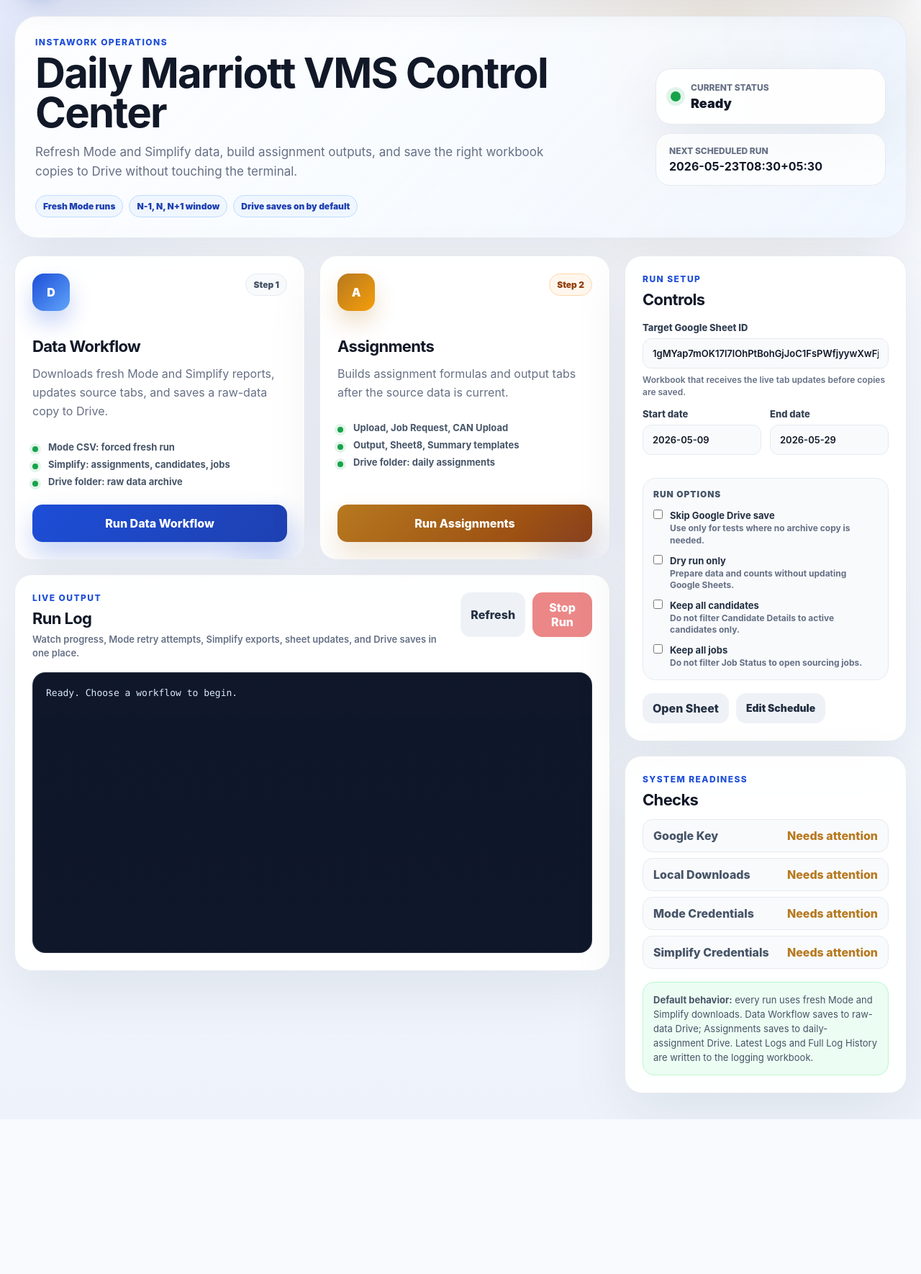
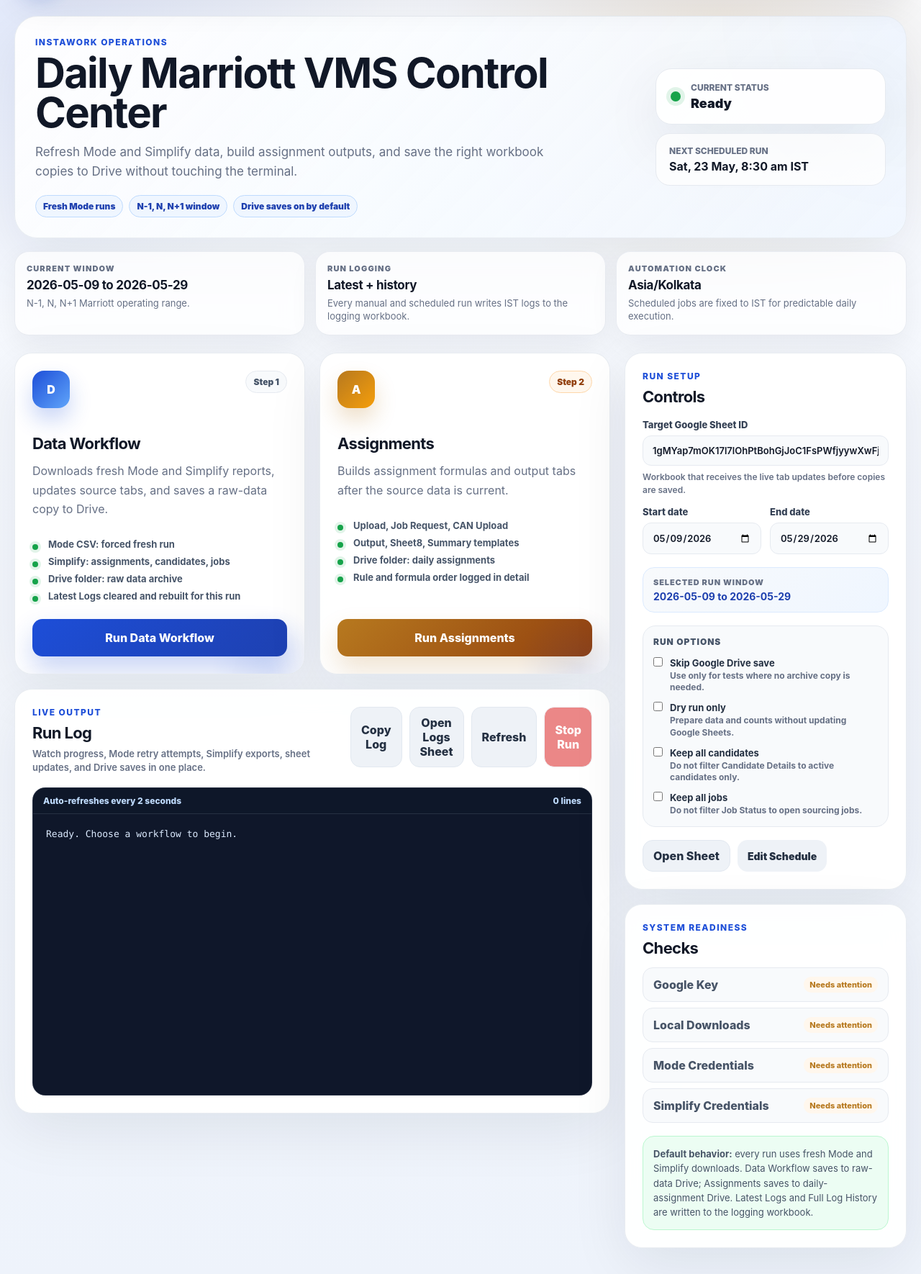
Before and after one commit to rchoutre-ops/VMS-Marriott, a Flask app: page / in a window 1280 px wide. Shown: the part 98-1868 px from the top of the page at 72% size. Before the commit the page ends 1653 px from the top, so only its background shows below. Run offline with Flask 3, Linux system fonts and the light colour scheme; data that the repository does not hold is empty.

Commit message:
Polish automation web UI
Co-authored-by: Cursor <cursoragent@cursor.com>

```diff
--- a/static/app.js
+++ b/static/app.js
@@ -5,6 +5,13 @@ const stopButton = document.querySelector("#stop-button");
 const toast = document.querySelector("#toast");
 const runButtons = [...document.querySelectorAll("[data-workflow]")];
 const nextRunValue = document.querySelector("#next-run-value");
+const copyLogButton = document.querySelector("#copy-log");
+const openLogSheetButton = document.querySelector("#open-log-sheet");
+const logLineCount = document.querySelector("#log-line-count");
+const startDateInput = document.querySelector("#start_date");
+const endDateInput = document.querySelector("#end_date");
+const dateWindowLabel = document.querySelector("#date-window-label");
+const LOG_SPREADSHEET_ID = "1veHtzoByPQfD7CDynmxJOTiH2ZuksqkxUnmG96alwYE";
 
 function formData() {
   return {
@@ -27,6 +34,35 @@ function showToast(message) {
   }, 4500);
 }
 
+function formatIstDateTime(value) {
+  if (!value) {
+    return "Not scheduled";
+  }
+  const parsed = new Date(value);
+  if (Number.isNaN(parsed.getTime())) {
+    return value;
+  }
+  return new Intl.DateTimeFormat("en-IN", {
+    weekday: "short",
+    day: "2-digit",
+    month: "short",
+    hour: "numeric",
+    minute: "2-digit",
+    hour12: true,
+    timeZone: "Asia/Kolkata",
+    timeZoneName: "short",
+  }).format(parsed);
+}
+
+function updateDateWindowLabel() {
+  if (!dateWindowLabel) {
+    return;
+  }
+  const startDate = startDateInput.value || "Start date";
+  const endDate = endDateInput.value || "End date";
+  dateWindowLabel.textContent = `${startDate} to ${endDate}`;
+}
+
 function setRunning(isRunning) {
   runButtons.forEach((button) => {
     button.disabled = isRunning;
@@ -46,6 +82,13 @@ function updateRequirements(requirements) {
 }
 
 async function startWorkflow(workflow) {
+  setRunning(true);
+  const clickedButton = runButtons.find((button) => button.dataset.workflow === workflow);
+  const originalLabel = clickedButton?.textContent;
+  if (clickedButton) {
+    clickedButton.textContent = "Starting...";
+  }
+  try {
     const response = await fetch(`/run/${workflow}`, {
       method: "POST",
       headers: { "Content-Type": "application/json" },
@@ -54,10 +97,19 @@ async function startWorkflow(workflow) {
     const payload = await response.json();
     if (!response.ok) {
       showToast(payload.error || "Could not start workflow.");
+      setRunning(false);
       return;
     }
     showToast("Workflow started.");
     await refreshStatus();
+  } catch {
+    showToast("Could not reach the workflow server.");
+    setRunning(false);
+  } finally {
+    if (clickedButton && originalLabel) {
+      clickedButton.textContent = originalLabel;
+    }
+  }
 }
 
 async function stopWorkflow() {
@@ -82,12 +134,15 @@ async function refreshStatus() {
   setRunning(payload.running);
   updateRequirements(payload.requirements || {});
   if (nextRunValue) {
-    nextRunValue.textContent = payload.schedule?.next_run || "Not scheduled";
+    nextRunValue.textContent = formatIstDateTime(payload.schedule?.next_run);
   }
 
   if (payload.logs && payload.logs.length) {
     logs.textContent = payload.logs.join("");
     logs.scrollTop = logs.scrollHeight;
+    if (logLineCount) {
+      logLineCount.textContent = `${payload.logs.length} lines`;
+    }
   }
 }
 
@@ -99,6 +154,19 @@ stopButton.addEventListener("click", stopWorkflow);
 
 document.querySelector("#refresh-status").addEventListener("click", refreshStatus);
 
+copyLogButton.addEventListener("click", async () => {
+  try {
+    await navigator.clipboard.writeText(logs.textContent);
+    showToast("Log copied.");
+  } catch {
+    showToast("Could not copy log from this browser.");
+  }
+});
+
+openLogSheetButton.addEventListener("click", () => {
+  window.open(`https://docs.google.com/spreadsheets/d/${LOG_SPREADSHEET_ID}/edit`, "_blank", "noopener");
+});
+
 document.querySelector("#open-sheet").addEventListener("click", () => {
   const sheetId = document.querySelector("#target_spreadsheet_id").value.trim();
   if (!sheetId) {
@@ -108,5 +176,8 @@ document.querySelector("#open-sheet").addEventListener("click", () => {
   window.open(`https://docs.google.com/spreadsheets/d/${sheetId}/edit`, "_blank", "noopener");
 });
 
+startDateInput.addEventListener("input", updateDateWindowLabel);
+endDateInput.addEventListener("input", updateDateWindowLabel);
+updateDateWindowLabel();
 refreshStatus();
 window.setInterval(refreshStatus, 2000);
--- a/static/styles.css
+++ b/static/styles.css
@@ -16,6 +16,7 @@
   --slate: #0f172a;
   --shadow: 0 24px 80px rgba(15, 23, 42, 0.08);
   --shadow-soft: 0 14px 40px rgba(15, 23, 42, 0.06);
+  --ring: 0 0 0 4px rgba(147, 197, 253, 0.24);
 }
 
 * {
@@ -130,6 +135,49 @@ body {
   border: 1px solid rgba(230, 234, 240, 0.9);
   border-radius: 32px;
   box-shadow: var(--shadow);
+}
+
+.insight-grid {
+  display: grid;
+  grid-template-columns: repeat(3, minmax(0, 1fr));
+  gap: 14px;
+  margin: -6px 0 24px;
+}
+
+.insight-card {
+  padding: 16px;
+  background: rgba(255, 255, 255, 0.74);
+  border: 1px solid rgba(230, 234, 240, 0.92);
+  border-radius: 20px;
+  box-shadow: var(--shadow-soft);
+  backdrop-filter: blur(14px);
+}
+
+.insight-card strong,
+.insight-card span {
+  display: block;
+}
+
+.insight-label {
+  color: var(--muted);
+  font-size: 11px;
+  font-weight: 950;
+  letter-spacing: 0.1em;
+  text-transform: uppercase;
+}
+
+.insight-card strong {
+  margin-top: 6px;
+  color: var(--ink);
+  font-size: 17px;
+  letter-spacing: -0.02em;
+}
+
+.insight-card p {
+  margin: 6px 0 0;
+  color: var(--muted);
+  font-size: 13px;
+  line-height: 1.45;
 }
 
 .hero-actions {
@@ -269,6 +317,20 @@ h2 {
 }
 
 .workflow-card,
+.insight-card,
+.settings-card,
+.log-card {
+  transition: transform 0.18s ease, box-shadow 0.18s ease, border-color 0.18s ease;
+}
+
+.workflow-card:hover,
+.insight-card:hover {
+  transform: translateY(-2px);
+  border-color: rgba(147, 197, 253, 0.72);
+  box-shadow: 0 24px 70px rgba(15, 23, 42, 0.1);
+}
+
+.workflow-card,
 .settings-card,
 .log-card {
   padding: 24px;
@@ -402,6 +475,7 @@ button:disabled {
   padding: 11px 14px;
   color: #243042;
   background: #eef2f7;
+  border: 1px solid #e2e8f0;
 }
 
 .secondary-button:hover:not(:disabled),
@@ -649,19 +728,27 @@ input:focus {
 
 .requirements li {
   display: flex;
+  align-items: center;
   justify-content: space-between;
+  gap: 12px;
   color: #475467;
   font-weight: 800;
 }
 
 .requirements li::after {
   content: "Needs attention";
+  flex: 0 0 auto;
+  padding: 4px 8px;
   color: var(--gold);
+  background: var(--gold-soft);
+  border-radius: 999px;
+  font-size: 11px;
 }
 
 .requirements li.ok::after {
   content: "OK";
   color: var(--green);
+  background: var(--green-soft);
 }
 
 .button-row {
@@ -683,6 +770,33 @@ input:focus {
   border-radius: 16px;
   font-size: 13px;
   line-height: 1.55;
+}
+
+.run-summary {
+  padding: 13px 14px;
+  margin: 4px 0 18px;
+  background: linear-gradient(135deg, #f8fafc, #eff6ff);
+  border: 1px solid #dbeafe;
+  border-radius: 16px;
+}
+
+.run-summary span,
+.run-summary strong {
+  display: block;
+}
+
+.run-summary span {
+  color: var(--muted);
+  font-size: 11px;
+  font-weight: 950;
+  letter-spacing: 0.08em;
+  text-transform: uppercase;
+}
+
+.run-summary strong {
+  margin-top: 4px;
+  color: var(--blue-dark);
+  font-size: 14px;
 }
 
 .success-note {
@@ -756,6 +870,30 @@ code {
   border: 1px solid rgba(148, 163, 184, 0.18);
 }
 
+.log-shell {
+  overflow: hidden;
+  background: var(--slate);
+  border: 1px solid rgba(148, 163, 184, 0.18);
+  border-radius: 18px;
+}
+
+.log-shell #logs {
+  border: 0;
+  border-radius: 0;
+}
+
+.log-meta {
+  display: flex;
+  justify-content: space-between;
+  gap: 12px;
+  padding: 10px 14px;
+  color: #bfdbfe;
+  background: rgba(15, 23, 42, 0.92);
+  border-bottom: 1px solid rgba(148, 163, 184, 0.18);
+  font-size: 12px;
+  font-weight: 800;
+}
+
 .toast {
   position: fixed;
   right: 24px;
--- a/templates/index.html
+++ b/templates/index.html
@@ -38,7 +38,7 @@
             <span class="status-dot" id="status-dot"></span>
             <div>
               <p class="status-label">Current status</p>
-              <p class="status-value" id="status-value">Ready</p>
+              <p class="status-value" id="status-value" aria-live="polite">Ready</p>
             </div>
           </div>
           <div class="mini-card">
@@ -46,6 +46,24 @@
             <strong id="next-run-value">Loading...</strong>
           </div>
         </div>
+      </section>
+
+      <section class="insight-grid">
+        <article class="insight-card">
+          <span class="insight-label">Current window</span>
+          <strong>{{ defaults.start_date }} to {{ defaults.end_date }}</strong>
+          <p>N-1, N, N+1 Marriott operating range.</p>
+        </article>
+        <article class="insight-card">
+          <span class="insight-label">Run logging</span>
+          <strong>Latest + history</strong>
+          <p>Every manual and scheduled run writes IST logs to the logging workbook.</p>
+        </article>
+        <article class="insight-card">
+          <span class="insight-label">Automation clock</span>
+          <strong>Asia/Kolkata</strong>
+          <p>Scheduled jobs are fixed to IST for predictable daily execution.</p>
+        </article>
       </section>
 
       <section class="dashboard-grid">
@@ -62,6 +80,7 @@
                 <li>Mode CSV: forced fresh run</li>
                 <li>Simplify: assignments, candidates, jobs</li>
                 <li>Drive folder: raw data archive</li>
+                <li>Latest Logs cleared and rebuilt for this run</li>
               </ul>
               <button class="primary-button" data-workflow="data">Run Data Workflow</button>
             </article>
@@ -77,6 +96,7 @@
                 <li>Upload, Job Request, CAN Upload</li>
                 <li>Output, Sheet8, Summary templates</li>
                 <li>Drive folder: daily assignments</li>
+                <li>Rule and formula order logged in detail</li>
               </ul>
               <button class="primary-button accent-button" data-workflow="assignments">Run Assignments</button>
             </article>
@@ -90,11 +110,19 @@
                 <p class="section-copy">Watch progress, Mode retry attempts, Simplify exports, sheet updates, and Drive saves in one place.</p>
               </div>
               <div class="button-row tight">
+                <button class="secondary-button" id="copy-log">Copy Log</button>
+                <button class="secondary-button" id="open-log-sheet">Open Logs Sheet</button>
                 <button class="secondary-button" id="refresh-status">Refresh</button>
                 <button class="secondary-button danger" id="stop-button" disabled>Stop Run</button>
               </div>
             </div>
-            <pre id="logs">Ready. Choose a workflow to begin.</pre>
+            <div class="log-shell">
+              <div class="log-meta">
+                <span>Auto-refreshes every 2 seconds</span>
+                <span id="log-line-count">0 lines</span>
+              </div>
+              <pre id="logs">Ready. Choose a workflow to begin.</pre>
+            </div>
           </section>
         </div>
 
@@ -116,12 +144,17 @@
             <div class="two-col">
               <label>
                 Start date
-                <input id="start_date" value="{{ defaults.start_date }}" placeholder="YYYY-MM-DD">
+                <input id="start_date" type="date" value="{{ defaults.start_date }}" placeholder="YYYY-MM-DD">
               </label>
               <label>
                 End date
-                <input id="end_date" value="{{ defaults.end_date }}" placeholder="YYYY-MM-DD">
+                <input id="end_date" type="date" value="{{ defaults.end_date }}" placeholder="YYYY-MM-DD">
               </label>
+            </div>
+
+            <div class="run-summary">
+              <span>Selected run window</span>
+              <strong id="date-window-label">{{ defaults.start_date }} to {{ defaults.end_date }}</strong>
             </div>
 
             <div class="option-group">
```
Also changed, not shown: other parts of static/styles.css (+50 -1 lines), static/schedule.js (+52 -4 lines), templates/schedule.html (+23 -0 lines). Lines whose indentation alone changed are shown as unchanged.
